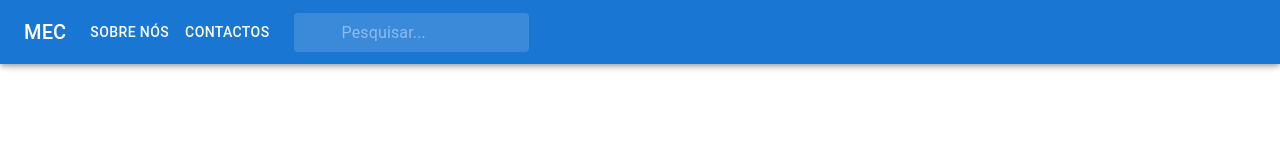
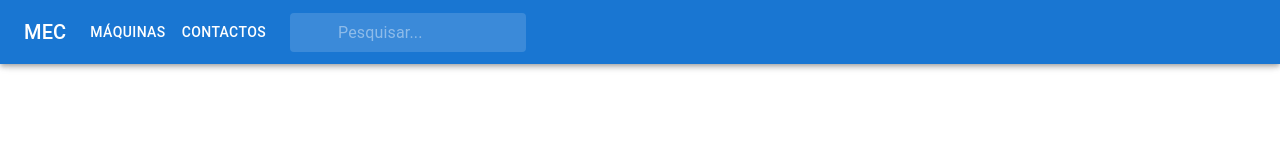
Before and after one commit to DarKouto/maqespinhocork25, a React (Vite) app in the folder frontend/: page / in a window 1280 px wide. Shown: the top 158 px of the page. Built offline with nearby package versions, Linux system fonts and the light colour scheme; some icons are missing.

Commit message:
Refactor contactos

```diff
--- a/frontend/src/App.jsx
+++ b/frontend/src/App.jsx
@@ -2,7 +2,7 @@ import { Box, Typography, Toolbar } from '@mui/material';
 import AppBar from './components/AppBar'
 import HeroSection from './components/HeroSection';
 import Footer from './components/Footer';
-import Contactos from './pages/Contactos'
+import Contactos from './components/Contactos'
 
 function App() {
   return (
--- a/frontend/src/components/AppBar.jsx
+++ b/frontend/src/components/AppBar.jsx
@@ -86,7 +86,7 @@ function AppBar() {
   };
 
   const navItems = [
-    { name: 'Sobre Nós', path: '/sobre-nos' },
+    { name: 'Máquinas', path: '/' },
     { name: 'Contactos', path: '/contactos' },
   ];
 
```
Also changed, not shown: frontend/src/components/Contactos.jsx (renamed from frontend/src/pages/Contactos.jsx).
